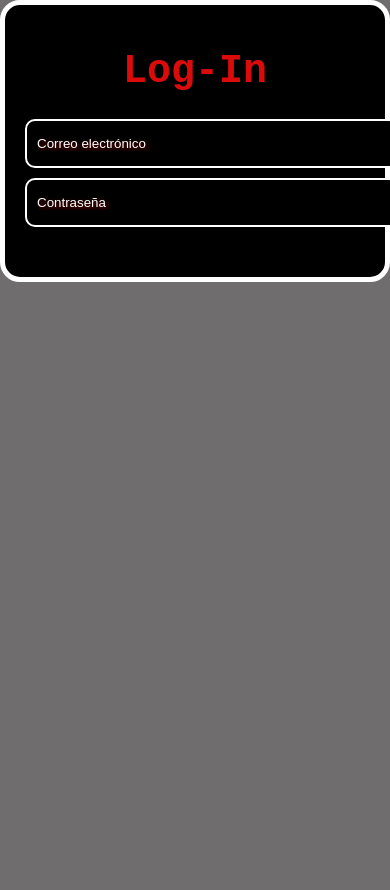
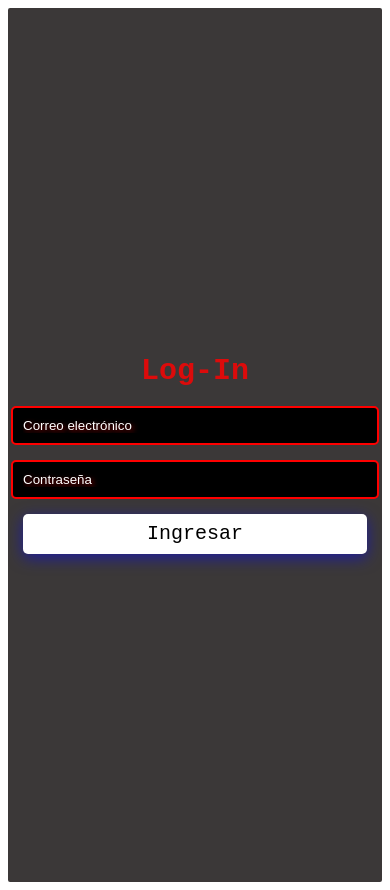
Before and after one commit to Javier348solis/Final_React_Page, a React (Vite) app: page /Inicio in a window 390 px wide. Before the commit the page ends 844 px from the top, so only its background shows below. Built offline with nearby package versions, Linux system fonts and the light colour scheme; data requests are answered from the project's data file.

Commit message:
Cambios en rutas privadas

```diff
--- a/db.json
+++ b/db.json
@@ -32,11 +32,25 @@
       "email": "rivera@gmailcom",
       "password": "1234",
       "type": "propietario"
+    },
+    {
+      "id": "1645",
+      "name": "Miguel",
+      "email": "ayyymiguel@gmail.com",
+      "password": "1234",
+      "type": "cliente"
+    },
+    {
+      "id": "f979",
+      "name": "Santiago",
+      "email": "nffhefvh@GMAIL.COM",
+      "password": "1234",
+      "type": "cliente"
     }
   ],
   "productos": [
     {
-
+      "id": "58d6"
     }
   ],
   "administrador": [
--- a/src/components/Form_Inicio.jsx
+++ b/src/components/Form_Inicio.jsx
@@ -32,7 +32,7 @@ function Form_Inicio({ setIsAuthenticated }) {
         alert("Bienvenido, Cliente!");
         localStorage.setItem("idUsuario", user.id);
         setIsAuthenticated(true);
-        navigate("/home");
+        navigate("/Home");
       }
     } else {
       alert("Datos incorrectos");
--- a/src/main.jsx
+++ b/src/main.jsx
@@ -1,55 +1,63 @@
-import React, { StrictMode } from 'react';
+import React, { StrictMode, useState } from 'react';
 import ReactDOM from 'react-dom/client';
-import { BrowserRouter as Router, Routes, Route, BrowserRouter, createBrowserRouter,RouterProvider } from 'react-router-dom';
+import { createBrowserRouter, RouterProvider } from 'react-router-dom';
 import Form_Registro from './components/Form_Registro.jsx';
 import Form_Inicio from './components/Form_Inicio.jsx';
-import Navbar from './components/Navbar.jsx';
 import PaginaPrincipal from './pages/Paginaprincipal.jsx';
 import Artcelular from './pages/Artcelular.jsx';
 import Artcomputadoras from './pages/Artcomputadoras.jsx';
 import Otros from './pages/Otros.jsx';
 import Promociones from './pages/Promociones.jsx';
 import Relojes from './pages/Relojes.jsx';
-import Contacto from './components/contacto.jsx';
+import RutasPrivadas from './routes/RutasPrivadas.jsx';
 
+const App = () => {
+  const [isAuthenticated, setIsAuthenticated] = useState(false); // Estado de autenticación
 
-const router = createBrowserRouter ([
+  const router = createBrowserRouter([
     {
       path: "/",
-    element: <PaginaPrincipal/>
+      element: <Form_Registro/>,
     },
     {
       path: "/Inicio",
-    element: <Form_Inicio/>
+      element: <Form_Inicio setIsAuthenticated={setIsAuthenticated} />, // Pasa setIsAuthenticated
     },
     {
       path: "/Home",
-    element: <PaginaPrincipal/>
+      element: (
+        <RutasPrivadas isAuthenticated={isAuthenticated}>
+          <PaginaPrincipal />
+        </RutasPrivadas>
+      ),
     },
     {
       path: "/Celulares",
-    element: <Artcelular/>
+      element: <Artcelular />,
     },
     {
       path: "/Computadoras",
-    element: <Artcomputadoras/>
+      element: <Artcomputadoras />,
     },
     {
       path: "/Otro",
-    element: <Otros/>
+      element: <Otros />,
     },
     {
       path: "/Promos",
-    element: <Promociones/>
+      element: <Promociones />,
     },
     {
       path: "/Watches",
-    element: <Relojes/>
-  }
-])
+      element: <Relojes />,
+    },
+  ]);
+
+  return <RouterProvider router={router} />;
+};
 
 ReactDOM.createRoot(document.getElementById('root')).render(
   <StrictMode>
-     <RouterProvider router={router} />
+    <App />
   </StrictMode>
 );
--- a/src/routes/RutasPrivadas.jsx
+++ b/src/routes/RutasPrivadas.jsx
@@ -1,8 +1,8 @@
 import React from 'react';
 import { Navigate } from 'react-router-dom';
 
-const PrivateRoute = ({ children, isAuthenticated }) => {
+const RutasPrivadas = ({ children, isAuthenticated }) => {
   return isAuthenticated ? children : <Navigate to="/Inicio" />;
 };
 
-export default PrivateRoute;
+export default RutasPrivadas;
--- a/src/styles/Inicio.css
+++ b/src/styles/Inicio.css
@@ -1,32 +1,81 @@
-.Titu{
+.Titu {
     display: flex;
     justify-content: center;
     color: rgb(220, 11, 11);
 }
-.Contenedor-principal{
-    border: 5px solid white;
+
+.Contenedor-principal {
     display: flex;
     flex-direction: column;
+    align-items: center;
+    justify-content: center;
+    height: 100vh;
     padding: 20px;
-    border-radius: 20px;
+    background-color: rgb(59, 56, 56);
+    border-radius: 10px;
+    border: 8px solid white;
+    max-width: 400px;
+    margin: auto;
+}
+
+input {
+    margin-bottom: 15px;
+    padding: 10px;
+    border: 2px solid red;
+    border-radius: 5px;
+    width: 100%;
+    max-width: 300px;
     background-color: black;
-}
-input{
-    width: 350px;
-    height: 25px;
-    margin-bottom: 10px;
-    border-radius: 10px;
-    border: 2px solid white;
-
-}
-input::placeholder{
     color: white;
 }
-.boton-inicio{
-    border-radius: 10px;
-    color: aqua;
-    box-shadow: 2px 3px 3px aqua;
+
+input::placeholder {
+    color: white;
 }
-body{
-    background-color: rgb(111, 109, 109);
+
+.botonci {
+    padding: 10px 20px;
+    background-color: white;
+    color: black;
+    border: none;
+    border-radius: 5px;
+    cursor: pointer;
+    transition: box-shadow 0.3s ease;
+    box-shadow: 0 4px 15px rgba(0, 0, 255, 0.5);
 }
+
+.botonci:hover {
+    box-shadow: 0 6px 20px rgba(0, 0, 255, 0.7);
+}
+
+.botonci:active {
+    box-shadow: 0 2px 10px rgba(0, 0, 255, 0.5);
+}
+
+body {
+    margin: 0;
+    padding: 0;
+    font-family: Arial, sans-serif;
+    background: linear-gradient(to right, #110283 50%, url('../Img/technology-785742.jpg') no-repeat right center / cover);
+}
+
+/* Media Queries para Responsividad */
+@media (max-width: 600px) {
+    .Contenedor-principal {
+        padding: 15px;
+    }
+
+    input {
+        max-width: 100%;
+    }
+
+    .botonci {
+        width: 100%;
+    }
+}
+
+@media (max-width: 400px) {
+    .Titu {
+        font-size: 1.5em;
+    }
+}
--- a/src/styles/registro.css
+++ b/src/styles/registro.css
@@ -2,7 +2,7 @@ body {
   margin: 0;
   padding: 0;
   font-family: Arial, sans-serif;
-  background: linear-gradient(to right, #110283 50%, url('../Img/technology-785742.jpg') no-repeat right center / cover);
+  background: linear-gradient(to right, #110283 50%, url('../Img/orion-nebula-11107_1920.jpg') no-repeat right center / cover);
 }
 
 .contenedor-registro {
@@ -12,8 +12,8 @@ body {
   justify-content: center;
   height: 100vh;
   padding: 20px;
-  background-color: rgb(59, 56, 56);
-  border-radius: 10px;
+  background-color: rgb(47, 45, 45);
+
 }
 
 .Titulo {
```
Lines whose indentation alone changed are shown as unchanged.
